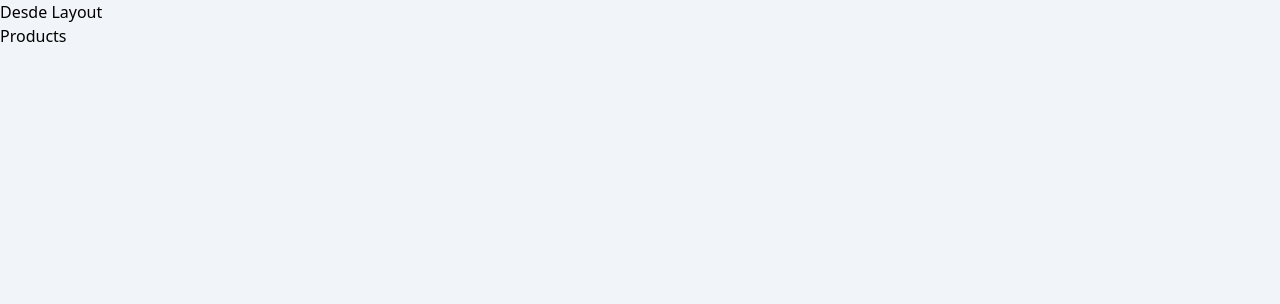
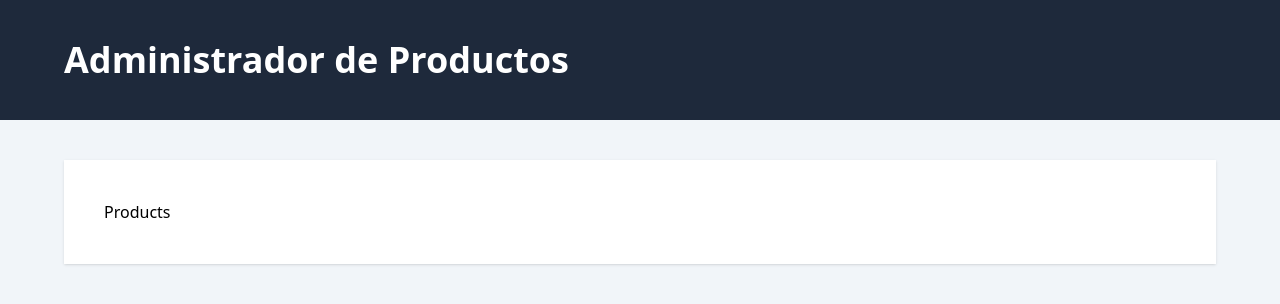
Before and after one commit to jpgonzales27/15-client-crud-users, a React (Vite) app: page / in a window 1280 px wide. Shown: the top 304 px of the page. Built offline with nearby package versions, Linux system fonts and the light colour scheme.

Commit message:
Add CSS para el Layout

```diff
--- a/src/layouts/Layout.tsx
+++ b/src/layouts/Layout.tsx
@@ -3,9 +3,15 @@ import { Outlet } from "react-router-dom";
 export default function Layout() {
   return (
     <>
-      <div>Desde Layout</div>
+      <header className="bg-slate-800">
+        <div className="mx-auto max-w-6xl py-10">
+          <h1 className="text-4xl font-extrabold text-white">Administrador de Productos</h1>
+        </div>
+      </header>
 
-      <Outlet />
+      <main className="mt-10 mx-auto max-w-6xl p-10 bg-white shadow">
+        <Outlet />
+      </main>
     </>
   );
 }
```
